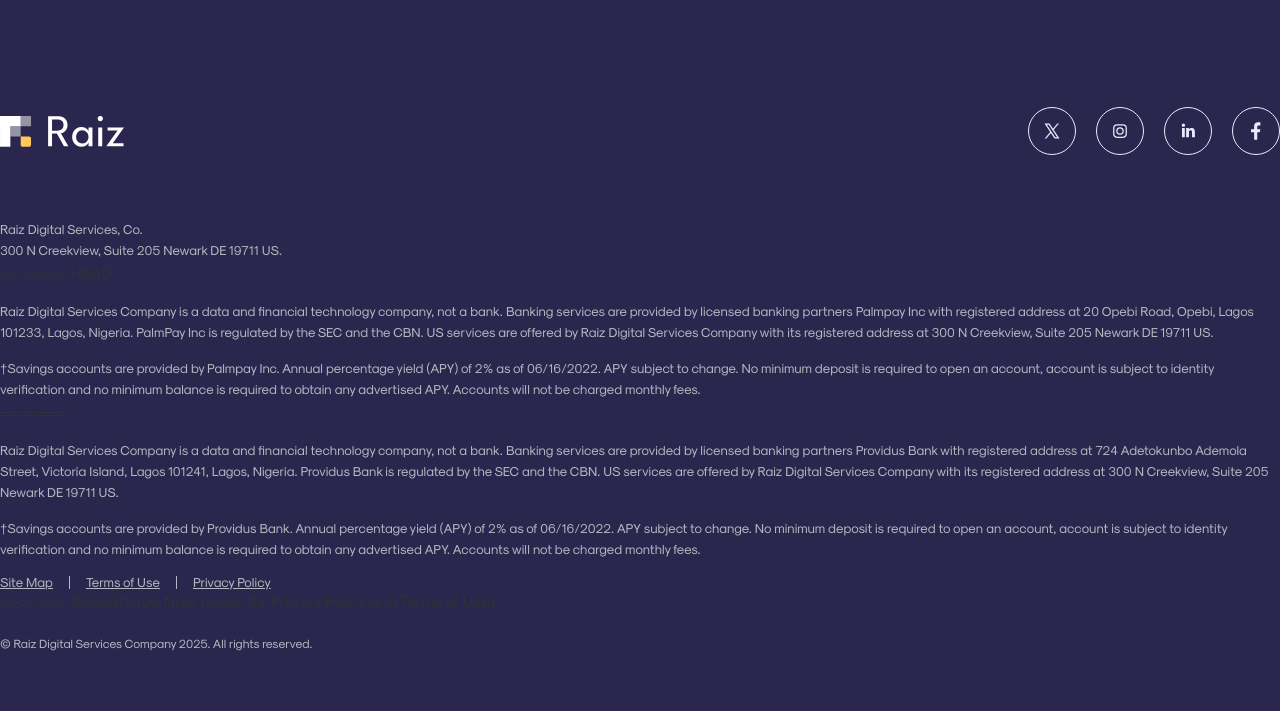
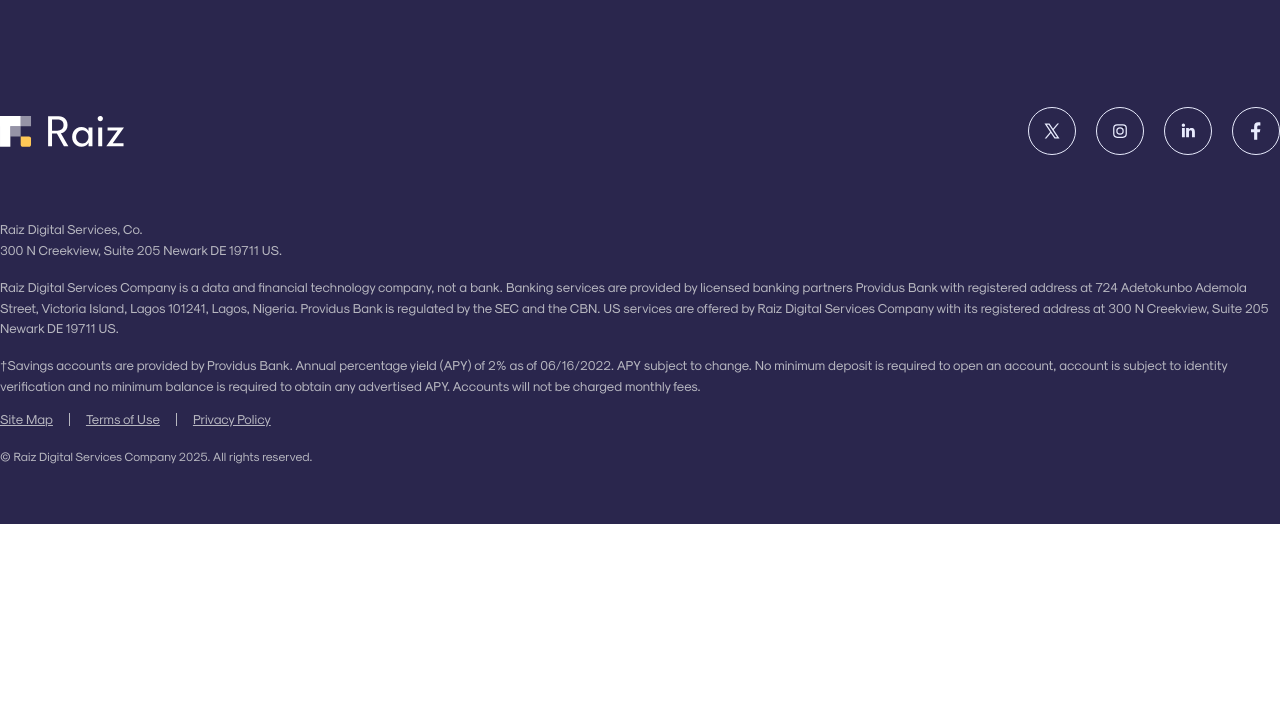
Before and after one commit to Oyedele-Sg/raiz-web, a PHP site: page /index.php in a window 1280 px wide. Shown: the part 5647-6358 px from the top of the page. After the commit the page ends 6171 px from the top, so only its background shows below. Run offline with PHP 8.4, Linux system fonts and the light colour scheme; some web fonts are replaced.

Commit message:
UI: Updated my footer

```diff
--- a/modules/footer.php
+++ b/modules/footer.php
@@ -79,10 +79,6 @@
             </div>
             <div class="col-md-12 col-sm-12 mt-4">
                 <p class="disclaimer-text">Raiz Digital Services, Co. <br>300 N Creekview, Suite 205 Newark DE 19711 US.</p>
-<<<<<<< HEAD
-                <p class="disclaimer-text">Raiz Digital Services Company is a data and financial technology company, not a bank. Banking services are provided by licensed banking partners Palmpay Inc with registered address at 20 Opebi Road, Opebi, Lagos 101233, Lagos, Nigeria. PalmPay Inc is regulated by the SEC and the CBN. US services are offered by Raiz Digital Services Company with its registered address at 300 N Creekview, Suite 205 Newark DE 19711 US.</p>
-                <p class="disclaimer-text">†Savings accounts are provided by Palmpay Inc. Annual percentage yield (APY) of 2% as of 06/16/2022. APY subject to change. No minimum deposit is required to open an account, account is subject to identity verification and no minimum balance is required to obtain any advertised APY. Accounts will not be charged monthly fees.</p>
-=======
                 <p class="disclaimer-text">Raiz Digital Services Company is a data and financial technology company, not a bank. Banking services are provided by licensed banking partners Providus Bank with registered address at 724 Adetokunbo Ademola Street, Victoria Island, Lagos 101241, Lagos, Nigeria. Providus Bank is regulated by the SEC and the CBN. US services are offered by Raiz Digital Services Company with its registered address at 300 N Creekview, Suite 205 Newark DE 19711 US.</p>
                 <p class="disclaimer-text">†Savings accounts are provided by Providus Bank. Annual percentage yield (APY) of 2% as of 06/16/2022. APY subject to change. No minimum deposit is required to open an account, account is subject to identity verification and no minimum balance is required to obtain any advertised APY. Accounts will not be charged monthly fees.</p>
                 <ul class="list-links">
@@ -90,7 +86,6 @@
                     <li><a href="terms-of-use.php">Terms of Use</a></li>
                     <li><a href="privacy-policy.php">Privacy Policy</a></li>
                 </ul>
->>>>>>> 930e3f3 (UI: New pages for Privacy Policy and Terms of Use)
                 <div class="copyright-text"> © Raiz Digital Services Company <?php echo date("Y"); ?>. All rights reserved. </div>
             </div>
         </div>
```
